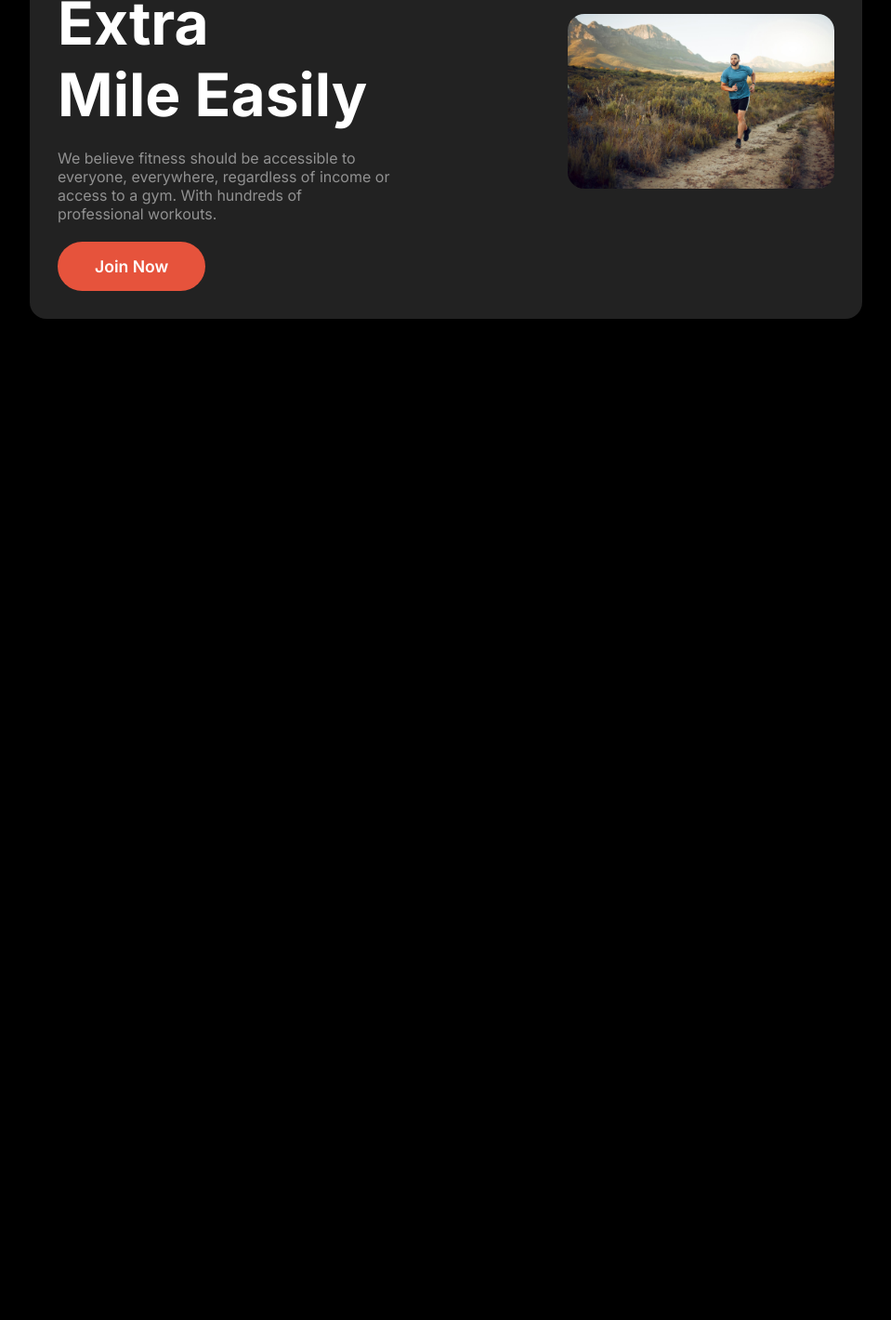
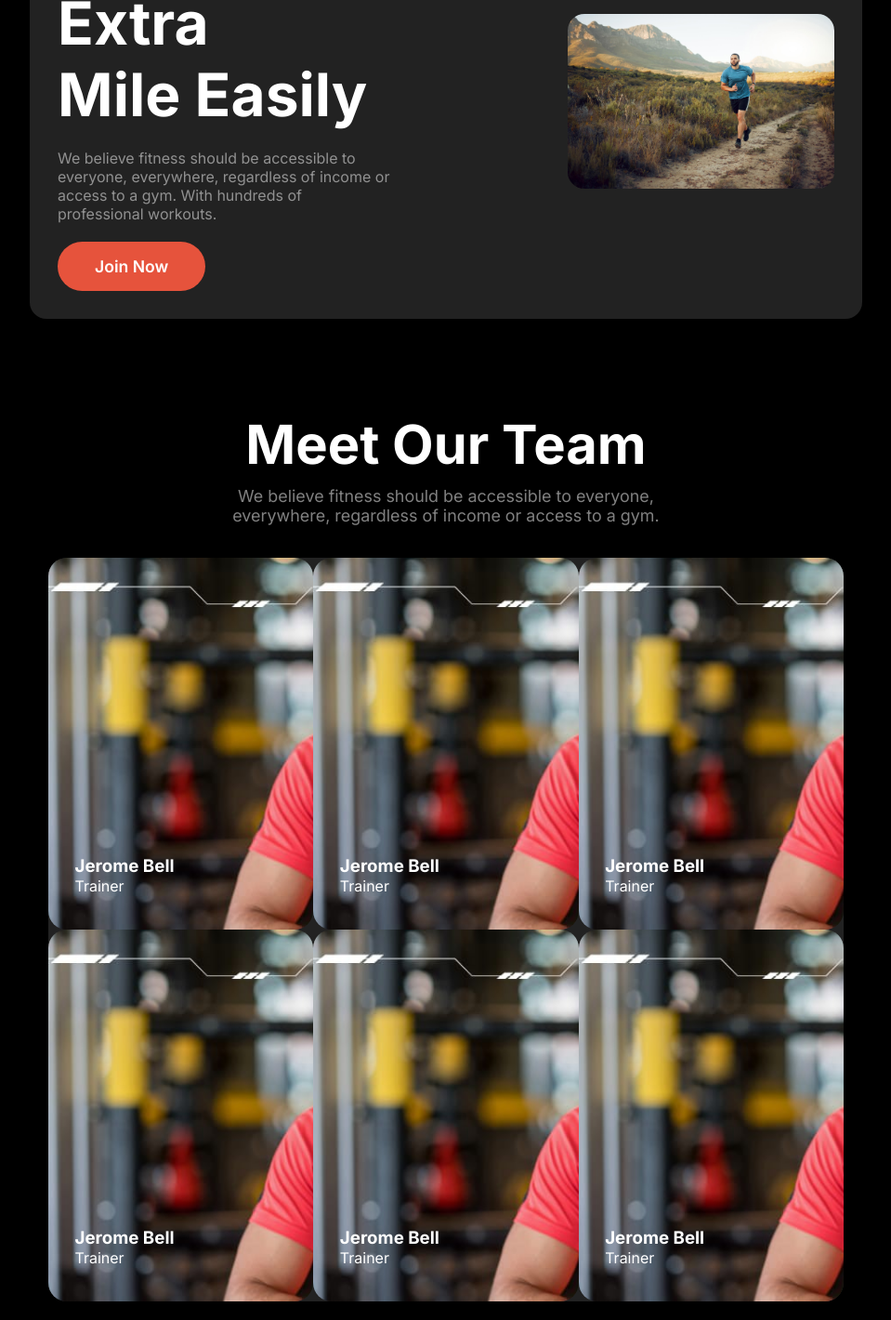
Before and after one commit to devmilon923/fitness, a plain HTML site: page index.html in a window 1280 px wide. Shown: the part 1510-2930 px from the top of the page at 93% size, without its empty margins (160-1119 px from the left). Before the commit the page ends 1853 px from the top, so only its background shows below. Drawn offline with Linux system fonts and the light colour scheme; a web font is replaced by a local one.

Commit message:
incompleted team sections

```diff
--- a/index.html
+++ b/index.html
@@ -105,7 +105,10 @@
 
       <section class="run-extra-section">
         <div class="extra-content">
-          <h1>Run an Extra <br> Mile Easily</h1>
+          <h1>
+            Run an Extra <br />
+            Mile Easily
+          </h1>
           <p>
             We believe fitness should be accessible to everyone, everywhere,
             regardless of income or access to a gym. With hundreds of
@@ -116,7 +119,63 @@
           </div>
         </div>
         <div class="run-image">
-            <img src="./images/run.jpg" alt="">
+          <img src="./images/run.jpg" alt="" />
+        </div>
+      </section>
+
+      <section class="our-team-section">
+        <div class="section-header text-center">
+          <h1>Meet Our Team</h1>
+          <p>
+            We believe fitness should be accessible to everyone, everywhere,
+            regardless of income or access to a gym.
+          </p>
+        </div>
+
+        <div class="team-container">
+
+            <div class="team team1">
+
+                <div class="info">
+                    <h3>Jerome Bell</h3>
+                    <p>Trainer</p>
+                </div>
+            </div>
+            <div class="team team2">
+                <!-- <img src="./images/trainer3.png" alt=""> -->
+                <div class="info">
+                    <h3>Jerome Bell</h3>
+                    <p>Trainer</p>
+                </div>
+            </div>
+            <div class="team team3">
+                <!-- <img src="./images/trainer4.png" alt=""> -->
+                <div class="info">
+                    <h3>Jerome Bell</h3>
+                    <p>Trainer</p>
+                </div>
+            </div>
+            <div class="team team4">
+                <!-- <img src="./images/trainer5.png" alt=""> -->
+                <div class="info">
+                    <h3>Jerome Bell</h3>
+                    <p>Trainer</p>
+                </div>
+            </div>
+            <div class="team team5">
+                <!-- <img src="./images/trainer6.png" alt=""> -->
+                <div class="info">
+                    <h3>Jerome Bell</h3>
+                    <p>Trainer</p>
+                </div>
+            </div>
+            <div class="team team6">
+                <!-- <img src="./images/trainer1.png" alt=""> -->
+                <div class="info">
+                    <h3>Jerome Bell</h3>
+                    <p>Trainer</p>
+                </div>
+            </div>
         </div>
       </section>
     </main>
--- a/styles/style.css
+++ b/styles/style.css
@@ -209,20 +209,18 @@ nav .navbar {
   align-items: center;
   justify-content: space-between;
 }
-.extra-content{
-    display: flex;
-    flex-direction: column;
-    gap: 20px;
+.extra-content {
+  display: flex;
+  flex-direction: column;
+  gap: 20px;
 }
 .extra-content h1 {
-
   font-size: 4rem;
 
   color: white;
 }
-.extra-content p{
-    color: var(--description-color);
-
+.extra-content p {
+  color: var(--description-color);
 }
 .run-image {
   /* width: 50%; */
@@ -234,3 +232,37 @@ nav .navbar {
   width: 60%;
   text-align: end;
 }
+
+/* Team section */
+.our-team-section {
+  padding: 20px;
+}
+.team-container {
+  background: rgb(34, 34, 34);
+  margin-top: 35px;
+  display: grid;
+  border-radius: 20px;
+
+  grid-template-columns: repeat(3, 1fr);
+}
+.team {
+  position: relative;
+  padding: 20px;
+  color: white;
+  height: 400px;
+}
+.team {
+    background-image: url(./../images/trainer4.png);
+  width: 100%;
+  row-gap: 20px;
+  column-gap: 20px;
+  border-radius: 20px;
+  background-size: cover;
+
+}
+.info {
+  position: absolute;
+  top: 80%;
+  left: 10%;
+  z-index: 1;
+}
```
